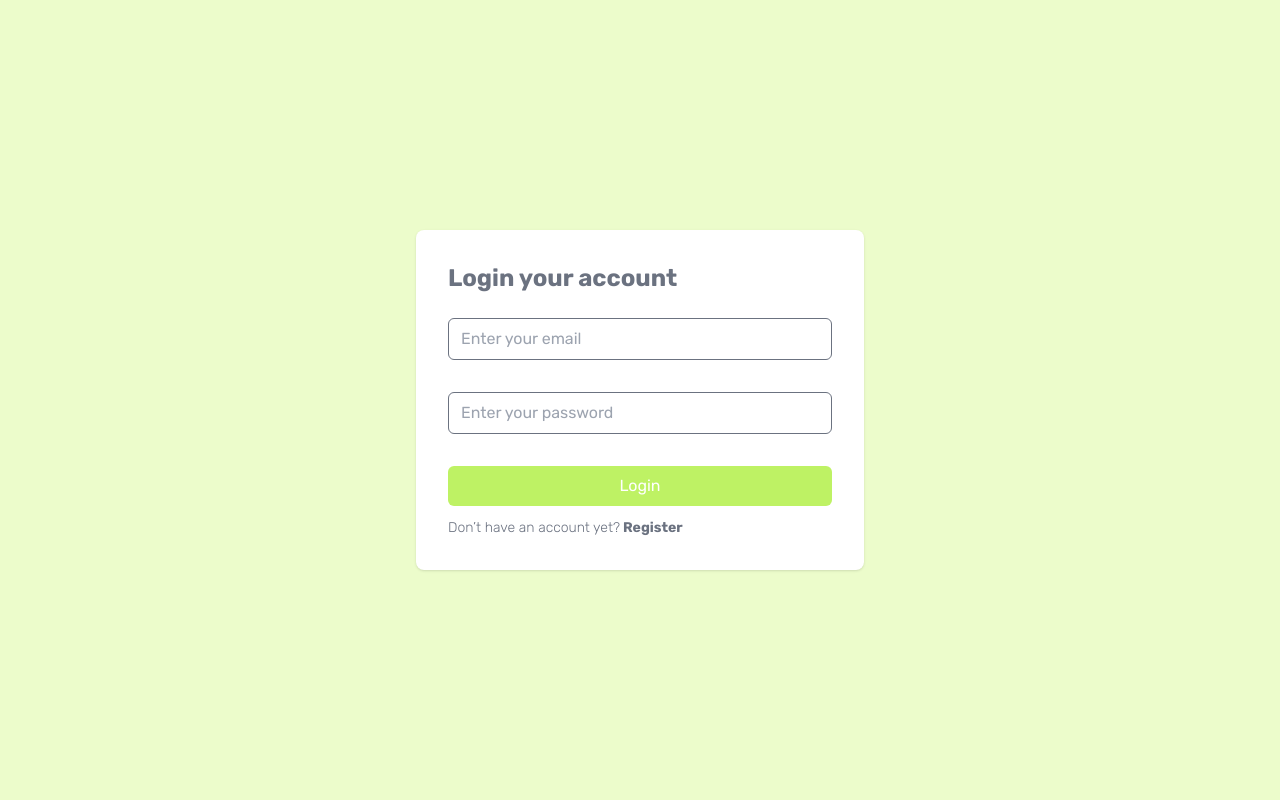
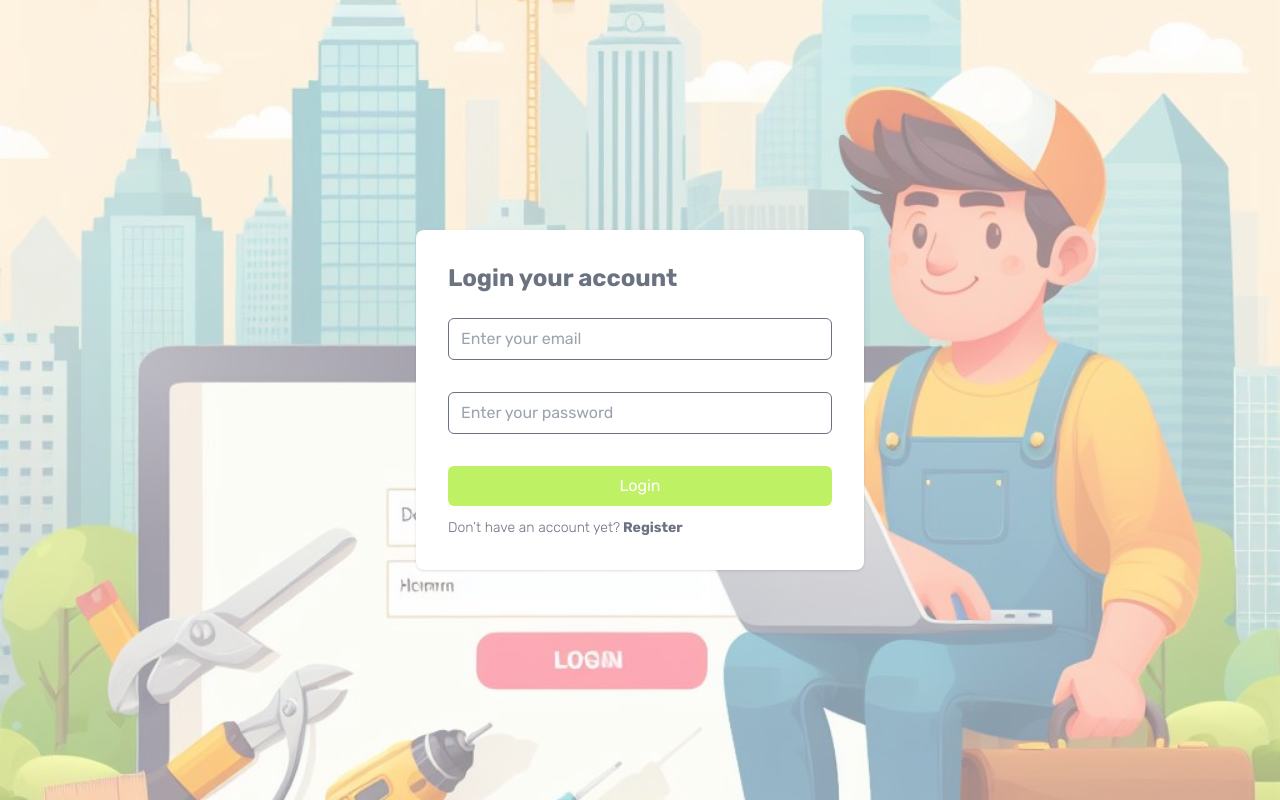
Before and after one commit to anita00001/fix-mate-frontend, a React (Create React App) app: page /login in a window 1280 px wide. Built offline with nearby package versions, Linux system fonts and the light colour scheme; the HTML template or start-up script is replaced by a standard one.

Commit message:
Add Style and motion on login page

```diff
--- a/src/components/UsersLogin/loginForm.js
+++ b/src/components/UsersLogin/loginForm.js
@@ -1,7 +1,9 @@
 import React, { useState, useEffect } from 'react';
 import { useNavigate, Link } from 'react-router-dom';
+import { motion } from 'framer-motion';
 import { useDispatch, useSelector } from 'react-redux';
 import { loginDetails } from '../../redux/login/loginSlice';
+import Login from '../../assets/login.jpeg';
 
 function LoginForm() {
   const navigate = useNavigate();
@@ -31,13 +33,35 @@ function LoginForm() {
   }, [loginData, navigate]);
 
   return (
-    <div className="bg-lime-100">
-      <div className="flex flex-col items-center justify-center px-6 py-8 mx-auto h-screen lg:py-0">
-        <div className="w-full bg-white rounded-lg shadow dark:border md:mt-0 sm:max-w-md xl:p-0">
-          <div className="p-6 space-y-4 md:space-y-6 sm:p-8">
-            <h1 className="font-bold text-gray-500 text-2xl mb-4">Login your account</h1>
+    <div className="relative min-h-screen">
+      <div
+        className="absolute inset-0 bg-lime-100"
+        style={{
+          backgroundImage: `url(${Login})`,
+          backgroundRepeat: 'no-repeat',
+          backgroundSize: 'cover',
+          backgroundPosition:
+            window.innerWidth >= 640 ? 'center -150px' : 'center',
+          opacity: 0.5,
+        }}
+      />
+      <div className="relative mx-auto flex h-screen flex-col items-center justify-center px-6 py-8 lg:py-0">
+        <motion.div
+          className="w-full rounded-lg bg-white shadow dark:border sm:max-w-md md:mt-0 xl:p-0"
+          initial={{ opacity: 0, y: -50 }}
+          animate={{ opacity: 1, y: 0 }}
+          transition={{ duration: 1 }}
+        >
+          <div className="space-y-4 p-6 sm:p-8 md:space-y-6">
+            <h1 className="mb-4 text-2xl font-bold text-gray-500">
+              Login your account
+            </h1>
             <form onSubmit={handleSubmit}>
-              {error && <p className="text-red-700 bg-red-50 p-2 mb-3">Login failed. Kindly check your credentials</p>}
+              {error && (
+                <p className="mb-3 bg-red-50 p-2 text-red-700">
+                  Login failed. Kindly check your credentials
+                </p>
+              )}
               <div className="mb-4">
                 <input
                   type="email"
@@ -46,7 +70,7 @@ function LoginForm() {
                   required
                   value={email}
                   onChange={(e) => setEmail(e.target.value)}
-                  className="w-full px-3 py-2 border rounded-md"
+                  className="w-full rounded-md border px-3 py-2"
                 />
               </div>
               <div className="mb-4">
@@ -57,19 +81,27 @@ function LoginForm() {
                   required
                   value={password}
                   onChange={(e) => setPassword(e.target.value)}
-                  className="w-full px-3 py-2 border rounded-md"
+                  className="w-full rounded-md border px-3 py-2"
                 />
               </div>
-              <button type="submit" className="w-full bg-lime-300 text-white hover:bg-lime-600 rounded-md py-2">
+              <motion.button
+                type="submit"
+                className="w-full rounded-md bg-lime-300 py-2 text-white hover:bg-lime-600"
+                whileHover={{ scale: 1.05 }}
+                whileTap={{ scale: 0.95 }}
+              >
                 Login
-              </button>
-              <p className="text-sm font-light text-gray-500 mt-3">
+              </motion.button>
+              <p className="mt-3 text-sm font-light text-gray-500">
                 Don’t have an account yet?
-                <Link to="/signup" className="font-bold hover:text-primary"> Register</Link>
+                <Link to="/signup" className="font-bold hover:text-primary">
+                  {' '}
+                  Register
+                </Link>
               </p>
             </form>
           </div>
-        </div>
+        </motion.div>
       </div>
     </div>
   );
```
Also changed, not shown: src/assets/login.jpeg (added), src/styles/main.css (line endings or trailing spaces).
